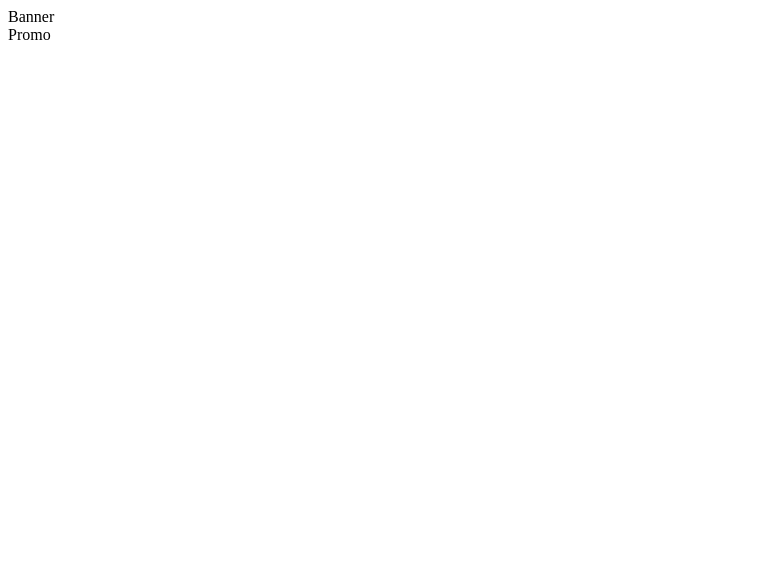
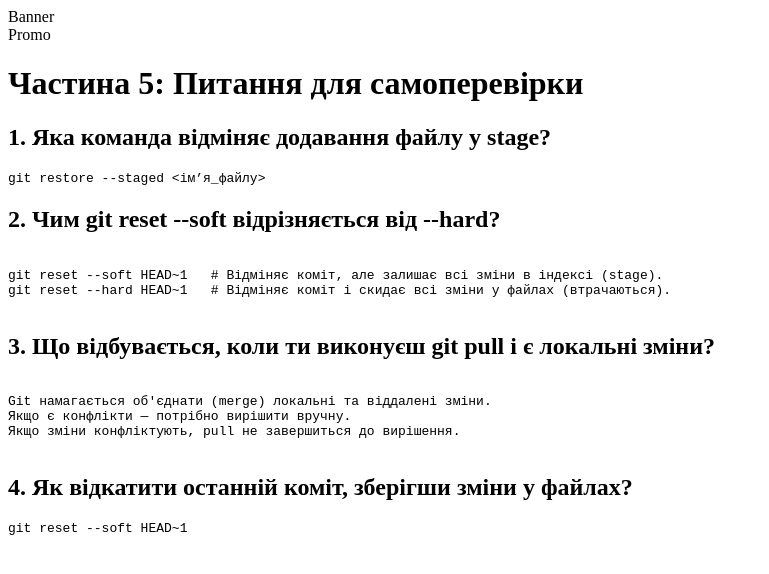
Before and after one commit to IgorTheBestNew/dz_git, a plain HTML site: page index.html in a window 1280 px wide. Shown: the whole page, without its empty margins (0-769 px from the left). Drawn offline with Linux system fonts and the light colour scheme.

Commit message:
Решение 5 части в домашних заданиях - ответы на вопросы

```diff
--- a/index.html
+++ b/index.html
@@ -9,5 +9,26 @@
     <section>Banner</section>
 
     <section>Promo</section>
+    <!-- Решение 5 части  -->
+    <h1>Частина 5: Питання для самоперевірки</h1>
+
+    <h2>1. Яка команда відміняє додавання файлу у stage?</h2>
+    <pre><code>git restore --staged &lt;ім’я_файлу&gt;</code></pre>
+
+    <h2>2. Чим git reset --soft відрізняється від --hard?</h2>
+    <pre><code>
+git reset --soft HEAD~1   # Відміняє коміт, але залишає всі зміни в індексі (stage).
+git reset --hard HEAD~1   # Відміняє коміт і скидає всі зміни у файлах (втрачаються).
+  </code></pre>
+
+    <h2>3. Що відбувається, коли ти виконуєш git pull і є локальні зміни?</h2>
+    <pre><code>
+Git намагається об'єднати (merge) локальні та віддалені зміни.
+Якщо є конфлікти — потрібно вирішити вручну.
+Якщо зміни конфліктують, pull не завершиться до вирішення.
+  </code></pre>
+
+    <h2>4. Як відкатити останній коміт, зберігши зміни у файлах?</h2>
+    <pre><code>git reset --soft HEAD~1</code></pre>
   </body>
 </html>
```
Also changed, not shown: 1 other file.
